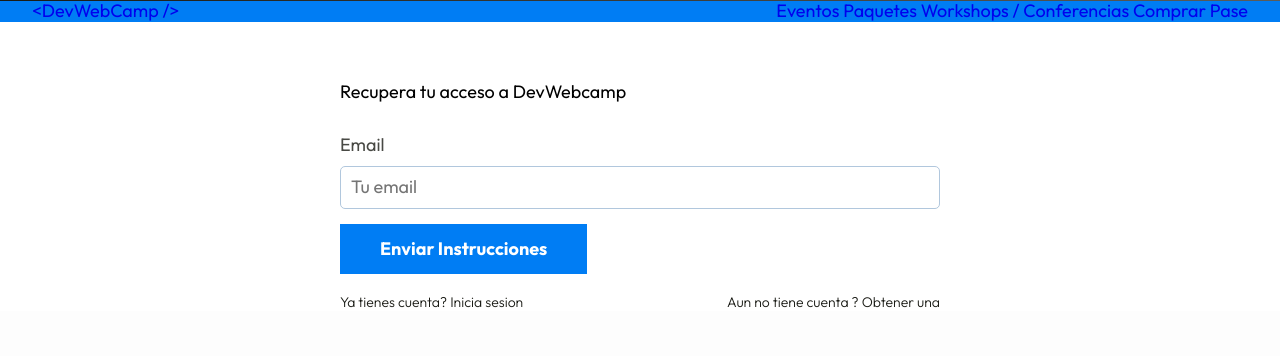
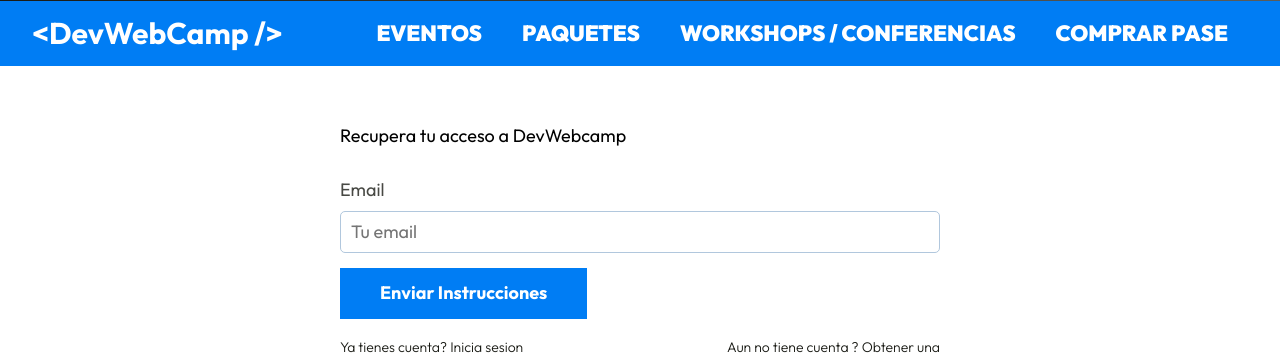
Before and after one commit to szelemcode/DevWebCamp, a PHP site: template views/auth/olvide.php in a window 1280 px wide. Shown: the part 599-955 px from the top of the page. Before the commit the page ends 907 px from the top, so only its background shows below. Run offline with PHP 8.4, Linux system fonts and the light colour scheme; the template is opened without the code that fills it, so the values that code supplies are empty; some libraries are stand-ins or nearby versions; grey boxes are pictures that could not be loaded.

Commit message:
update video 680 terminado

```diff
--- a/src/scss/base/_mixins.scss
+++ b/src/scss/base/_mixins.scss
@@ -95,6 +95,6 @@
     margin-boton: 2rem;
     @include desktop {
         text-align: left;
-         margin-bottom: 0;
+         margin: 0;
     }
 }
--- a/src/scss/ui/header/_barra.scss
+++ b/src/scss/ui/header/_barra.scss
@@ -11,10 +11,12 @@
          @include m.desktop {
              flex-direction: row;
              justify-content: space-between;
+             align-items: center;
          }
     }
 
     &__logo {
         @include m.logo;
+        @include m.textoFluido(2rem, 3rem);
     }
 }
--- a/src/scss/ui/header/_navegacion.scss
+++ b/src/scss/ui/header/_navegacion.scss
@@ -1,3 +1,27 @@
 @use 'base/variables' as v;
 @use 'base/mixins' as m;
 @use 'sass:color';
+
+.navegacion {
+        display:flex;
+        flex-direction: column;
+        @include m.desktop {
+            flex-direction: row;
+        }
+    &__enlace {
+        color: v.$blanco;
+        font-size: 2.2rem;
+        padding:2rem;
+        font-weight: v.$black;
+        text-transform: uppercase;
+        text-align: center;
+        // margin-bottom: 2rem;
+        // @include m.desktop {
+        //     margin: 0 2rem 0 0;
+        // }
+        &:hover{
+            background-color: v.$blanco;
+            color: v.$azul;
+        }
+    }
+}
--- a/views/templates/header.php
+++ b/views/templates/header.php
@@ -23,7 +23,9 @@
 <div class="barra">
     <div class="barra__contenido">
         <a class="barro__logo" href="/">
-            &#60;DevWebCamp />
+            <h2 class="barra__logo">
+                &#60;DevWebCamp />
+            </h2>
         </a>
         <nav class="navegacion">
             <a href="/devwebcamp" class="navegacion__enlace">Eventos</a>
```
Also changed, not shown: public/build/css/app.css, 1 other file.
